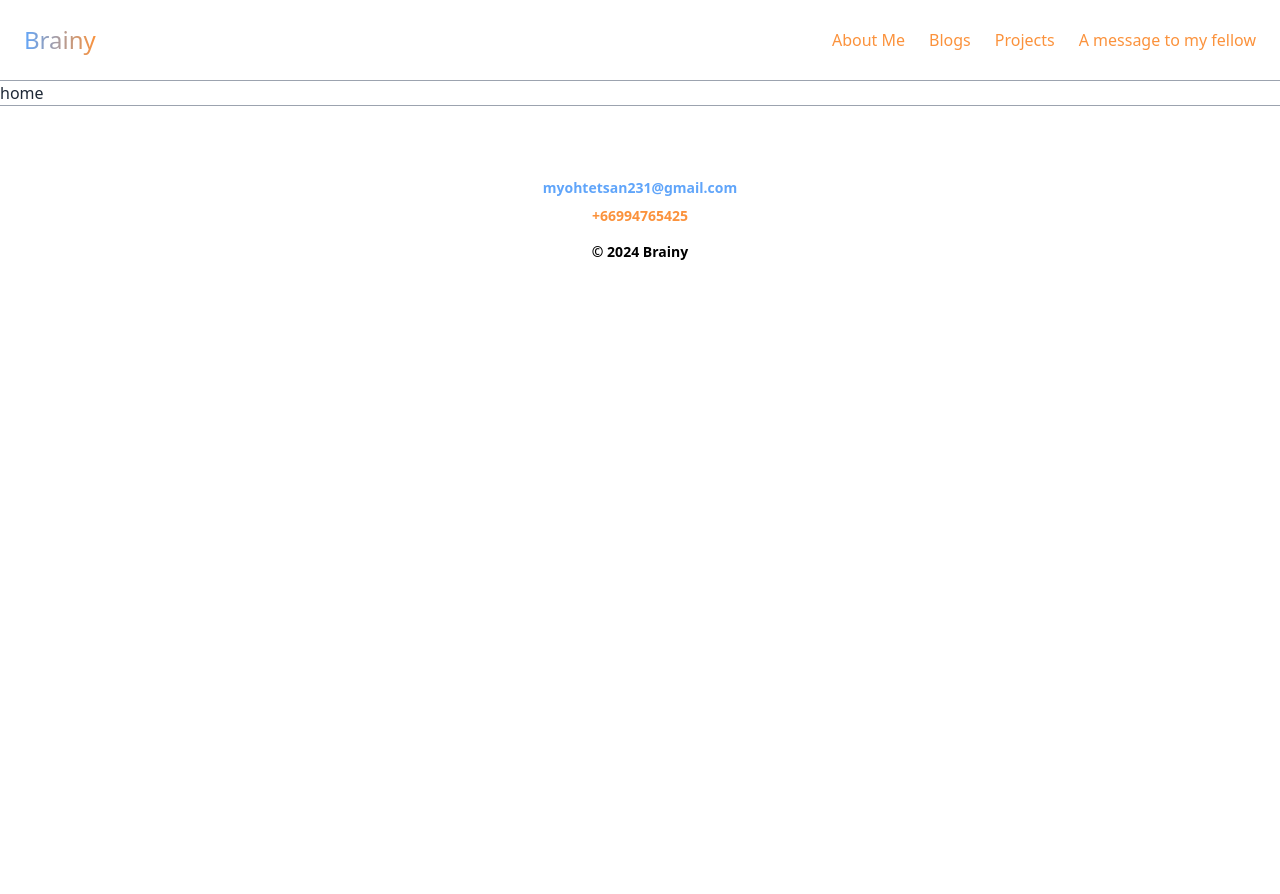
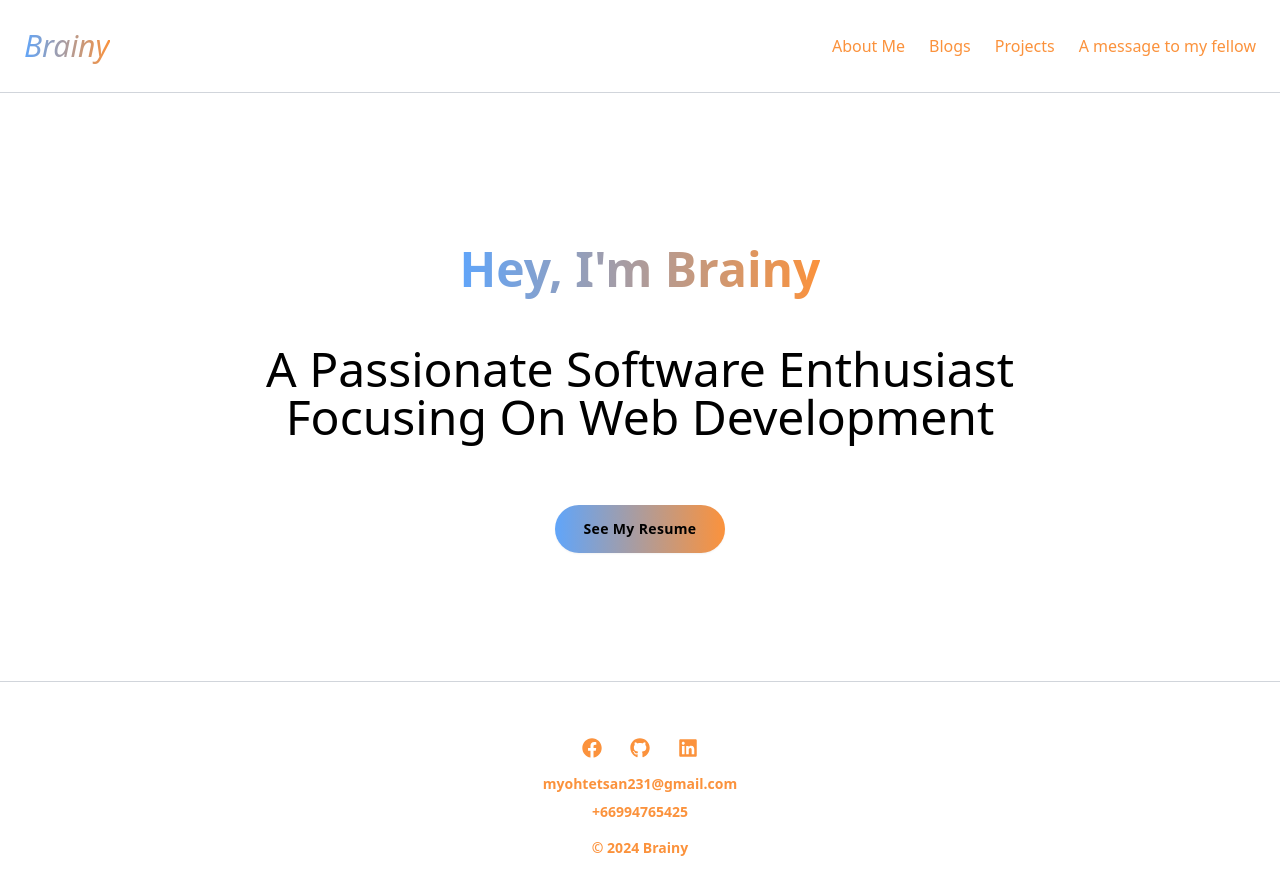
Before and after one commit to Myo-Htet-San-Brainy/NextPortfolio, a Next.js app: page / in a window 1280 px wide. Shown: the top 894 px of the page. Before the commit the page ends 800 px from the top, so only its background shows below. Built offline with nearby package versions, Linux system fonts and the light colour scheme.

Commit message:
AboutMe section done, some issues in footer section addressed

```diff
--- a/app/layout.js
+++ b/app/layout.js
@@ -23,7 +23,7 @@ export default function RootLayout({ children }) {
   return (
     <html lang="en">
       <body
-        className={`${geistSans.variable} ${geistMono.variable} antialiased`}
+        className={`${geistSans.variable} ${geistMono.variable} antialiased `}
       >
         <Navbar />
         {children}
--- a/app/lib/staticdata.js
+++ b/app/lib/staticdata.js
@@ -1,3 +1,5 @@
+import { FaFacebook, FaLinkedin, FaGithub } from "react-icons/fa";
+
 export const navLinks = [
   {
     id: 1,
@@ -20,3 +22,24 @@ export const navLinks = [
     name: "A message to my fellow",
   },
 ];
+
+export const socialLinks = [
+  {
+    id: 1,
+    link: "https://www.facebook.com/myo.h.san.754",
+    Component: FaFacebook,
+  },
+  {
+    id: 2,
+    link: "https://github.com/Myo-Htet-San-Brainy",
+    Component: FaGithub,
+  },
+  {
+    id: 3,
+    link: "https://www.linkedin.com/in/myo-htet-san-brainy-a4b680239/",
+    Component: FaLinkedin,
+  },
+];
+
+export const resumeLink =
+  "https://drive.google.com/file/d/1BpCOPf0rO6hIsBeOQtEbIcPQhH4h_UJK/view?usp=sharing";
--- a/app/page.js
+++ b/app/page.js
@@ -1,7 +1,23 @@
 import React from "react";
+import GradientText from "./ui/OgBlueGradientText";
+import { resumeLink } from "./lib/staticdata";
 
 const Page = () => {
-  return <main>home</main>;
+  return (
+    <main className="my-32 w-[80%] mx-auto  text-center">
+      <div className="font-bold text-2xl lg:text-5xl mb-7">
+        <GradientText text={"Hey, I'm Brainy"} />
+      </div>
+      <h1 className="font-light lg:w-[80%] mx-auto text-3xl lg:text-5xl  text-black mb-16 capitalize">
+        A passionate software enthusiast focusing on web development
+      </h1>
+      <a href={resumeLink} target="_blank">
+        <button className="lg:w-2/12 btn bg-gradient-to-r from-blue-400 to-orange-400 rounded-3xl border-none capitalize text-black font-bold tracking-wide hover:text-white">
+          see my resume
+        </button>
+      </a>
+    </main>
+  );
 };
 
 export default Page;
--- a/app/ui/FooterSection.js
+++ b/app/ui/FooterSection.js
@@ -1,28 +1,30 @@
 import React from "react";
+import { socialLinks } from "../lib/staticdata";
+import Link from "next/link";
 
 const FooterSection = () => {
   return (
-    <footer className="p-14 text-center border-t border-gray-400">
-      <div className="w-fit mx-auto flex space-x-7  text-xl text-black">
-        {/* {socialIcons.map((socialIcon) => {
+    <footer className="p-14 text-center border-t border-gray-300">
+      <div className="w-fit mx-auto flex space-x-7">
+        {socialLinks.map((socialIcon) => {
           const { id, link, Component } = socialIcon;
           return (
-            <a
+            <Link
               key={id}
               href={link}
               target="_blank"
-              className="hover:text-blue-400 transition-all duration-200"
+              className="text-xl text-orange-400 hover:text-blue-400 transition-all duration-200"
             >
               <Component />
-            </a>
+            </Link>
           );
-        })} */}
+        })}
       </div>
       <div className="mt-4 flex flex-col gap-2 text-sm font-bold">
         <div>
           <a
             href="mailto:myohtetsandrinksmilk@gmail.com"
-            className="text-blue-400 hover:text-black transition-all duration-200"
+            className="text-orange-400 hover:text-blue-400 transition-all duration-200"
           >
             myohtetsan231@gmail.com
           </a>
@@ -30,14 +32,14 @@ const FooterSection = () => {
         <div>
           <a
             href="tel:+66994765425"
-            className=" text-orange-400 hover:text-black transition-all duration-200"
+            className=" text-orange-400 hover:text-blue-400 transition-all duration-200"
           >
             +66994765425
           </a>
         </div>
       </div>
 
-      <p className="mt-4 font-bol text-sm font-bold text-black">
+      <p className="mt-4 font-bol text-sm font-bold text-orange-400">
         &copy; {new Date().getFullYear()} Brainy
       </p>
     </footer>
--- a/app/ui/Navbar.js
+++ b/app/ui/Navbar.js
@@ -15,8 +15,8 @@ const Navbar = () => {
   return (
     <div>
       {/* Navbar for medium and large screens */}
-      <nav className="hidden md:flex w-full py-4 px-6 justify-between items-center border-b border-gray-400">
-        <div className="text-2xl">
+      <nav className="hidden md:flex w-full py-4 px-6 justify-between items-center border-b border-gray-300">
+        <div className="text-3xl italic">
           <GradientText text={"Brainy"} />
         </div>
         <ul className="flex space-x-6">
--- a/package.json
+++ b/package.json
@@ -12,7 +12,8 @@
     "clsx": "^2.1.1",
     "next": "14.2.13",
     "react": "^18",
-    "react-dom": "^18"
+    "react-dom": "^18",
+    "react-icons": "^5.3.0"
   },
   "devDependencies": {
     "daisyui": "^4.12.10",
```
Also changed, not shown: app/lib/dataFetches.js (added), 1 other file (tests, documents, lock files or other folders).
